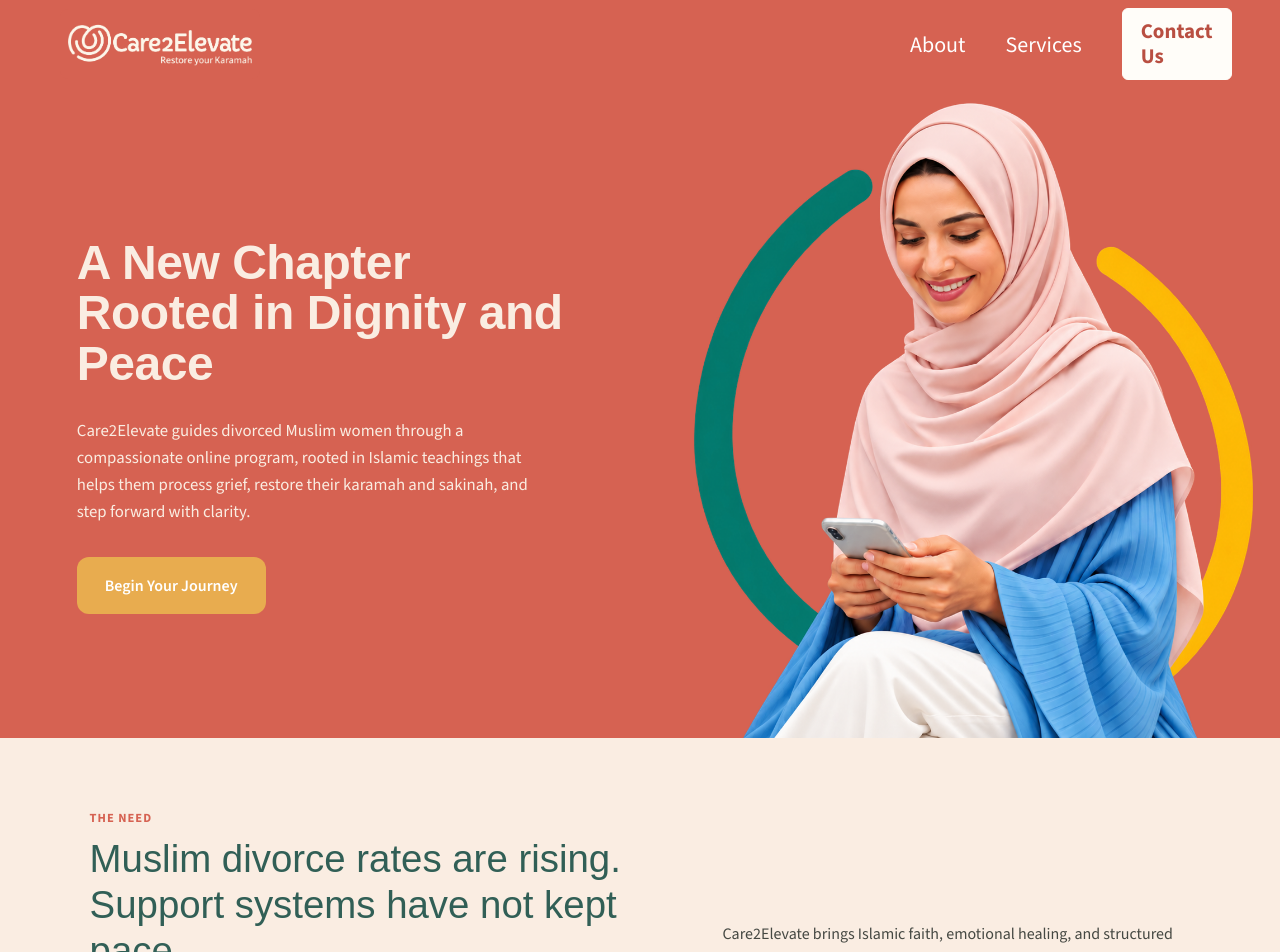
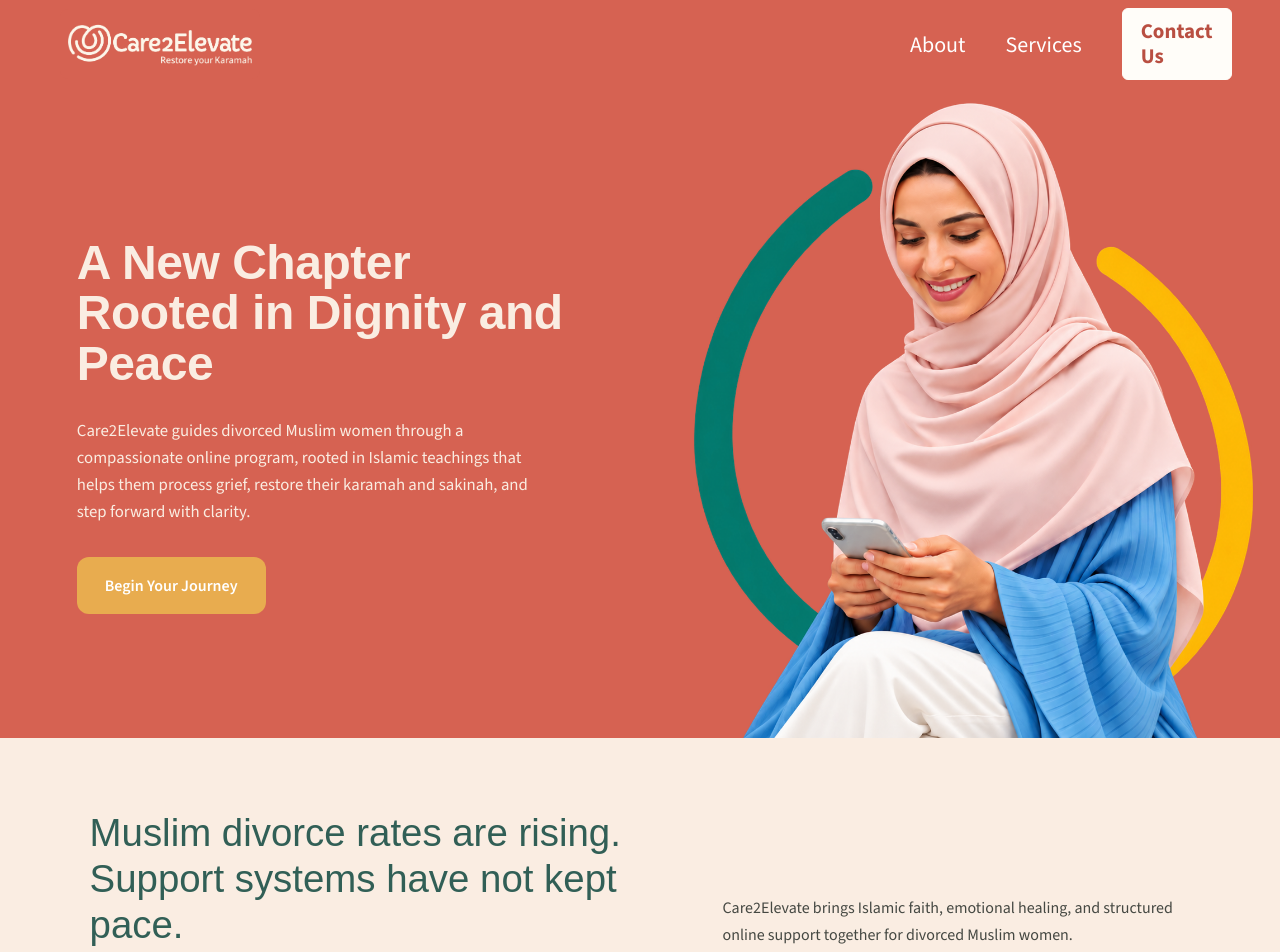
Before and after one commit to kbarakzai97/care2elevate, a React (Vite) app: page / in a window 1280 px wide. Shown: the top 952 px of the page. Built offline with nearby package versions, Linux system fonts and the light colour scheme; a web font is replaced by a local one.

Commit message:
remove eyebrow text

```diff
--- a/src/App.jsx
+++ b/src/App.jsx
@@ -133,7 +133,6 @@ function HomePage() {
       <section className="opportunity-section" aria-labelledby="opportunity-title">
         <div className="opportunity-inner">
           <div className="opportunity-heading">
-            <p className="section-eyebrow">{"The need"}</p>
             <h2 id="opportunity-title">{"Muslim divorce rates are rising. Support systems have not kept pace."}</h2>
             <p>
               {"Care2Elevate brings Islamic faith, emotional healing, and structured online support together for divorced Muslim women."}
```
